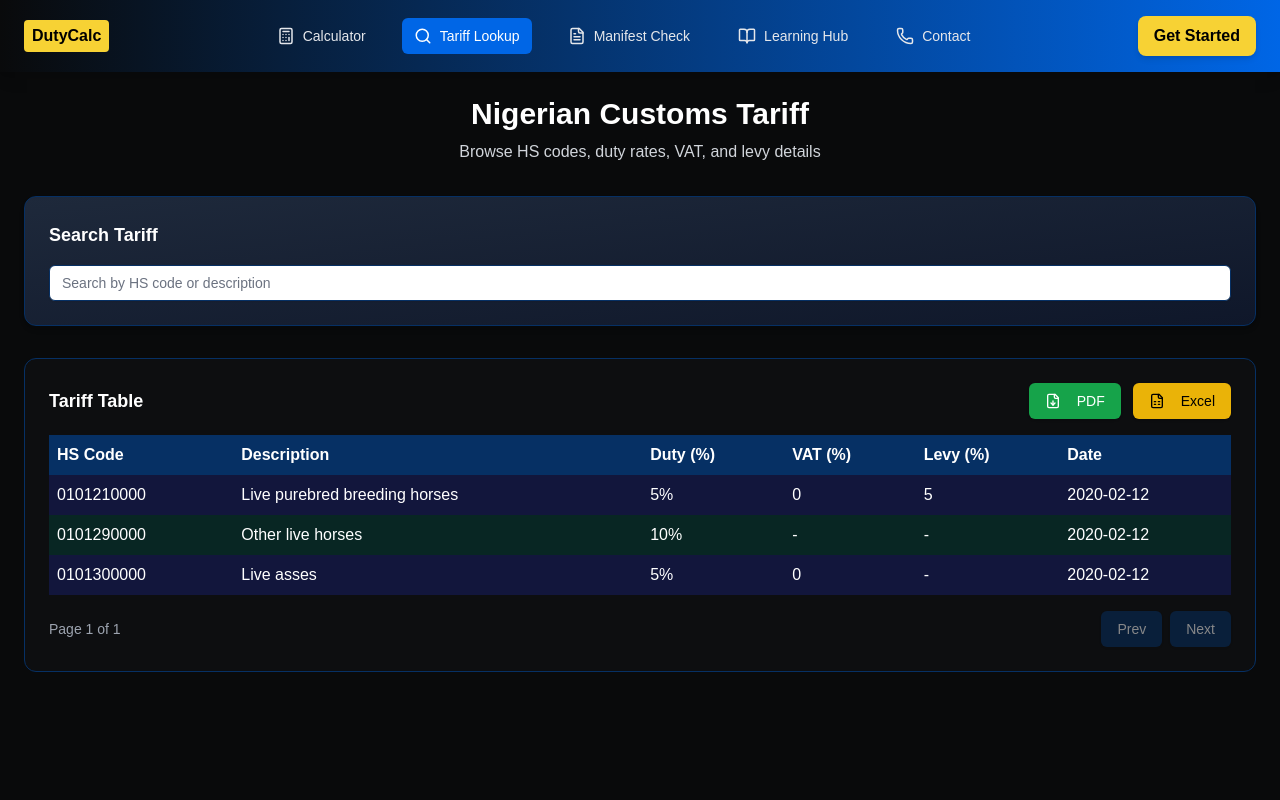
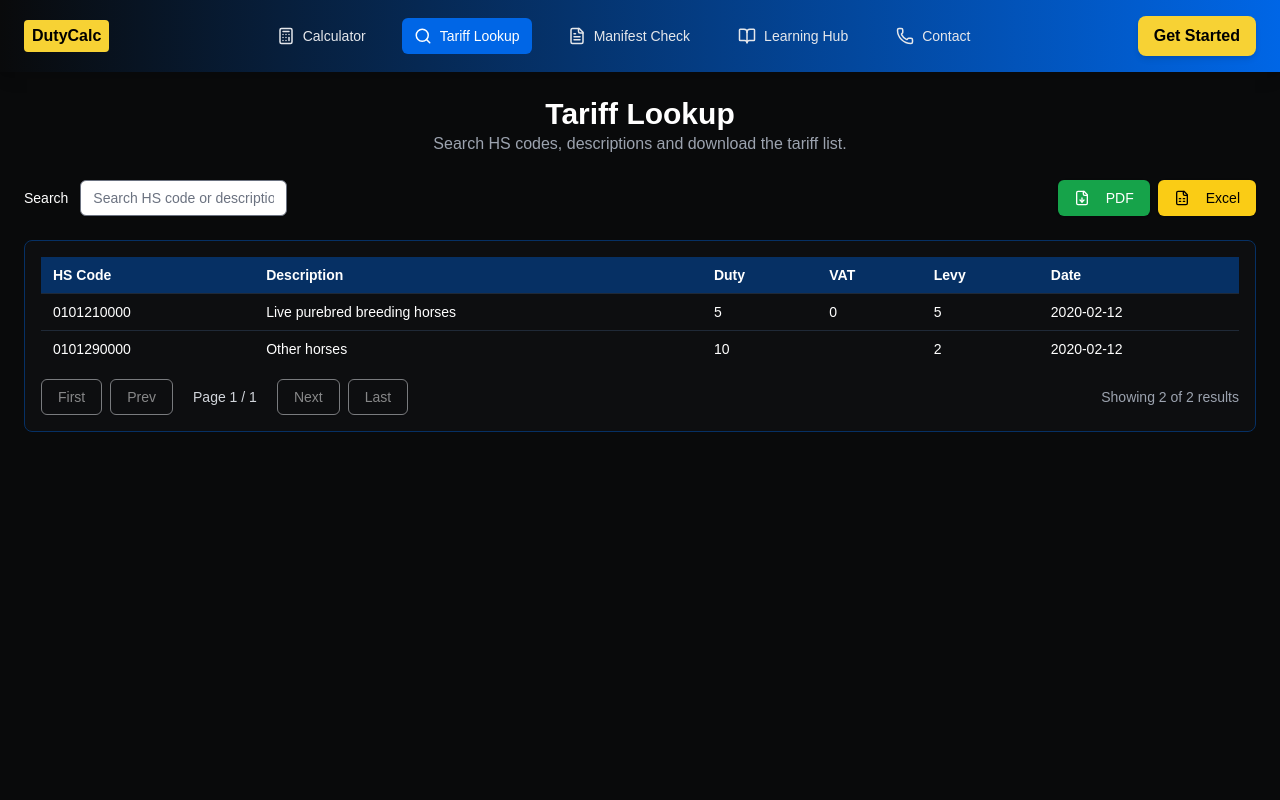
Before and after one commit to Ayblack07/dutycalc, a Next.js app: page /tariff in a window 1280 px wide. Shown: the top 800 px of the page. Built offline with nearby package versions, Linux system fonts and the light colour scheme.

Commit message:
Fix eslint any errors, update tariff pages with PDF export

```diff
--- a/src/app/tariff/page.tsx
+++ b/src/app/tariff/page.tsx
@@ -1,22 +1,25 @@
 "use client";
 
-import { useState, useMemo } from "react";
+import { JSX, useMemo, useState } from "react";
 import { Button } from "@/components/ui/button";
 import { Input } from "@/components/ui/input";
+import { Label } from "@/components/ui/label";
 import { FileDown, FileSpreadsheet } from "lucide-react";
+import { format } from "date-fns";
 
-// ✅ Type for Tariff Data
-export type TariffRow = {
+type TariffRow = {
   hsCode: string;
   description: string;
-  dutyRate: number;
-  vat?: number | null;
-  levy?: number | null;
-  date: string;
+  dutyRate?: number | null; // percent
+  vat?: number | null; // percent
+  levy?: number | null; // percent
+  date: string; // ISO date or displayable string
 };
 
-// ✅ Example Tariff Data (replace with real JSON later)
-const tariffData: TariffRow[] = [
+// ----------------------
+// Mock sample data (replace with your real data / API later)
+// ----------------------
+const SAMPLE_TARIFF: TariffRow[] = [
   {
     hsCode: "0101210000",
     description: "Live purebred breeding horses",
@@ -27,170 +30,184 @@ const tariffData: TariffRow[] = [
   },
   {
     hsCode: "0101290000",
-    description: "Other live horses",
+    description: "Other horses",
     dutyRate: 10,
     vat: null,
-    levy: null,
+    levy: 2,
     date: "2020-02-12",
   },
-  {
-    hsCode: "0101300000",
-    description: "Live asses",
-    dutyRate: 5,
-    vat: 0,
-    levy: null,
-    date: "2020-02-12",
-  },
+  // ... add more sample items as needed (this is just illustrative)
 ];
 
-// ✅ Pagination settings
-const ROWS_PER_PAGE = 10;
+// ----------------------
+// Tariff page component
+// ----------------------
+export default function TariffPage(): JSX.Element {
+  const [query, setQuery] = useState("");
+  const [page, setPage] = useState<number>(1);
+  const rowsPerPage = 10;
 
-export default function TariffPage() {
-  const [keyword, setKeyword] = useState("");
-  const [page, setPage] = useState(1);
+  // ----------------------
+  // Filtered list
+  // ----------------------
+  const filtered = useMemo(() => {
+    const q = query.trim().toLowerCase();
+    if (!q) return SAMPLE_TARIFF;
+    return SAMPLE_TARIFF.filter((r) => {
+      return (
+        r.hsCode.toLowerCase().includes(q) ||
+        r.description.toLowerCase().includes(q)
+      );
+    });
+  }, [query]);
 
-  // ✅ Filtering
-  const filtered = useMemo(() => {
-    const kw = keyword.toLowerCase();
-    return tariffData.filter(
-      (row) =>
-        row.hsCode.toLowerCase().includes(kw) ||
-        row.description.toLowerCase().includes(kw)
-    );
-  }, [keyword]);
+  const totalPages = Math.max(1, Math.ceil(filtered.length / rowsPerPage));
+  const paginated = filtered.slice((page - 1) * rowsPerPage, page * rowsPerPage);
 
-  // ✅ Pagination
-  const totalPages = Math.ceil(filtered.length / ROWS_PER_PAGE);
-  const paginated = filtered.slice(
-    (page - 1) * ROWS_PER_PAGE,
-    page * ROWS_PER_PAGE
-  );
+  const next = () => setPage((p) => Math.min(p + 1, totalPages));
+  const prev = () => setPage((p) => Math.max(1, p - 1));
+  const gotoFirst = () => setPage(1);
+  const gotoLast = () => setPage(totalPages);
 
-  // ✅ Export PDF
-  const exportPDF = async () => {
-    const [{ jsPDF }] = await Promise.all([
-      import("jspdf"),
-      import("jspdf-autotable"),
-    ]);
+  // ----------------------
+  // PDF export (dynamic import)
+  // ----------------------
+  const exportPDF = async (): Promise<void> => {
+    // dynamic import + proper typing without 'any'
+    const jsPDFModule = (await import("jspdf")) as typeof import("jspdf");
+    // plugin
+    await import("jspdf-autotable");
+
+    // jsPDF type
+    type JsPDFType = import("jspdf").jsPDF;
+
+    // autoTable options type (minimal)
+    type AutoTableOptions = {
+      head?: (string | number)[][];
+      body?: (string | number)[][];
+      startY?: number;
+      styles?: { fontSize?: number };
+      headStyles?: Record<string, unknown>;
+      alternateRowStyles?: Record<string, unknown>;
+      [key: string]: unknown;
+    };
+
+    const { jsPDF } = jsPDFModule;
     const doc = new jsPDF();
 
-    const body = filtered.map((r) => [
+    doc.setFontSize(14);
+    doc.text("DutyCalc — Tariff Export", 14, 20);
+    doc.setFontSize(10);
+    doc.text(`Rows exported: ${filtered.length}`, 14, 28);
+
+    const tableBody: (string | number)[][] = filtered.map((r) => [
       r.hsCode,
       r.description,
-      r.dutyRate,
-      r.vat ?? "-",
-      r.levy ?? "-",
+      r.dutyRate !== null && r.dutyRate !== undefined ? `${r.dutyRate}%` : "",
+      r.vat !== null && r.vat !== undefined ? `${r.vat}%` : "",
+      r.levy !== null && r.levy !== undefined ? `${r.levy}%` : "",
       r.date,
     ]);
 
-    doc.autoTable({
-      head: [["HS Code", "Description", "Duty (%)", "VAT (%)", "Levy (%)", "Date"]],
-      body,
-      startY: 20,
-      styles: { fontSize: 10 },
-      headStyles: { fillColor: [6, 48, 100], textColor: 255 },
-      alternateRowStyles: { fillColor: [240, 240, 240] },
+    // call autoTable: safe typing by declaring docWithTable
+    const docWithTable = doc as JsPDFType & {
+      autoTable?: (opts: AutoTableOptions) => void;
+    };
+
+    docWithTable.autoTable?.({
+      startY: 36,
+      head: [["HS Code", "Description", "Duty", "VAT", "Levy", "Date"]],
+      body: tableBody,
+      theme: "grid",
+      styles: { fontSize: 9 },
+      headStyles: { fillColor: [6, 48, 100], textColor: [255, 255, 255] },
+      alternateRowStyles: { fillColor: [245, 245, 245] },
     });
 
-    doc.save("tariff-data.pdf");
+    doc.save(`tariff-export-${new Date().toISOString().slice(0, 10)}.pdf`);
   };
 
-  // ✅ Export Excel (CSV)
-  const exportExcel = () => {
-    const csvRows = [
-      ["HS Code", "Description", "Duty (%)", "VAT (%)", "Levy (%)", "Date"].join(","),
-      ...filtered.map((r) =>
-        [
-          r.hsCode,
-          `"${r.description}"`, // quote to handle commas
-          r.dutyRate,
-          r.vat ?? "-",
-          r.levy ?? "-",
-          r.date,
-        ].join(",")
-      ),
-    ].join("\n");
+  // ----------------------
+  // Excel/CSV export (dynamic)
+  // ----------------------
+  const exportExcel = async (): Promise<void> => {
+    // dynamic import and typed cast
+    const XLSX = (await import("xlsx")) as typeof import("xlsx");
 
-    const blob = new Blob([csvRows], { type: "text/csv" });
-    const url = window.URL.createObjectURL(blob);
-    const a = document.createElement("a");
-    a.href = url;
-    a.download = "tariff-data.csv";
-    a.click();
-    window.URL.revokeObjectURL(url);
+    const worksheet = XLSX.utils.json_to_sheet(
+      filtered.map((r) => ({
+        "HS Code": r.hsCode,
+        Description: r.description,
+        Duty: r.dutyRate ?? "",
+        VAT: r.vat ?? "",
+        Levy: r.levy ?? "",
+        Date: r.date,
+      }))
+    );
+
+    const workbook = XLSX.utils.book_new();
+    XLSX.utils.book_append_sheet(workbook, worksheet, "Tariff");
+    XLSX.writeFile(workbook, `tariff-export-${new Date().toISOString().slice(0, 10)}.xlsx`);
   };
 
+  // ----------------------
+  // Render
+  // ----------------------
   return (
-    <div className="max-w-7xl mx-auto p-6 space-y-8">
-      {/* Header */}
-      <div className="text-center">
-        <h1 className="text-3xl font-bold text-white mb-2">
-          Nigerian Customs Tariff
-        </h1>
-        <p className="text-gray-300">
-          Browse HS codes, duty rates, VAT, and levy details
-        </p>
-      </div>
+    <div className="max-w-7xl mx-auto p-6 space-y-6">
+      <header className="text-center">
+        <h1 className="text-3xl font-bold text-white">Tariff Lookup</h1>
+        <p className="text-gray-400">Search HS codes, descriptions and download the tariff list.</p>
+      </header>
 
-      {/* Search */}
-      <div className="bg-gradient-to-br from-[#1e293b] to-[#0f172a] p-6 rounded-xl shadow-md border border-[#063064]">
-        <h2 className="text-lg font-semibold text-white mb-4">
-          Search Tariff
-        </h2>
+      {/* Controls */}
+      <div className="flex flex-col md:flex-row items-start md:items-center justify-between gap-4">
+        <div className="flex items-center gap-3 w-full md:w-auto">
+          <Label className="text-white">Search</Label>
           <Input
-          value={keyword}
+            value={query}
             onChange={(e) => {
-            setKeyword(e.target.value);
-            setPage(1); // reset to first page when searching
+              setQuery(e.target.value);
+              setPage(1);
             }}
-          placeholder="Search by HS code or description"
-          className="bg-white text-black border border-[#063064]"
+            placeholder="Search HS code or description"
+            className="bg-white text-black"
           />
         </div>
 
-      {/* Table Section */}
-      <div className="bg-[#0D0E10] p-6 rounded-xl border border-[#063064] text-white">
-        <div className="flex justify-between items-center mb-4">
-          <h2 className="text-lg font-semibold">Tariff Table</h2>
-          <div className="flex gap-3">
+        <div className="flex items-center gap-2">
           <Button onClick={exportPDF} className="bg-green-600 hover:bg-green-700">
             <FileDown className="w-4 h-4 mr-2" /> PDF
           </Button>
-            <Button
-              onClick={exportExcel}
-              className="bg-yellow-500 hover:bg-yellow-600 text-black"
-            >
+          <Button onClick={exportExcel} className="bg-yellow-400 hover:bg-yellow-500 text-black">
             <FileSpreadsheet className="w-4 h-4 mr-2" /> Excel
           </Button>
         </div>
       </div>
+
+      {/* Table */}
+      <div className="bg-[#0D0E10] p-4 rounded-lg border border-[#063064] text-white">
         <div className="overflow-x-auto">
-          <table className="w-full text-left border-collapse">
-            <thead>
-              <tr className="bg-[#063064] text-white">
-                <th className="p-2">HS Code</th>
-                <th className="p-2">Description</th>
-                <th className="p-2">Duty (%)</th>
-                <th className="p-2">VAT (%)</th>
-                <th className="p-2">Levy (%)</th>
-                <th className="p-2">Date</th>
+          <table className="w-full text-sm">
+            <thead className="bg-[#063064] text-white">
+              <tr>
+                <th className="py-2 px-3 text-left">HS Code</th>
+                <th className="py-2 px-3 text-left">Description</th>
+                <th className="py-2 px-3 text-left">Duty</th>
+                <th className="py-2 px-3 text-left">VAT</th>
+                <th className="py-2 px-3 text-left">Levy</th>
+                <th className="py-2 px-3 text-left">Date</th>
               </tr>
             </thead>
             <tbody>
-              {paginated.map((row, i) => (
-                <tr
-                  key={row.hsCode}
-                  className={`hover:bg-[#2c3446] ${
-                    i % 2 === 0 ? "bg-[#1a237e]/40" : "bg-[#004d40]/40"
-                  }`}
-                >
-                  <td className="p-2">{row.hsCode}</td>
-                  <td className="p-2">{row.description}</td>
-                  <td className="p-2">{row.dutyRate}%</td>
-                  <td className="p-2">{row.vat ?? "-"}</td>
-                  <td className="p-2">{row.levy ?? "-"}</td>
-                  <td className="p-2">{row.date}</td>
+              {paginated.map((row) => (
+                <tr key={row.hsCode} className="border-t border-gray-800 hover:bg-[#11131a]">
+                  <td className="py-2 px-3 align-top">{row.hsCode}</td>
+                  <td className="py-2 px-3">{row.description}</td>
+                  <td className="py-2 px-3">{row.dutyRate ?? ""}</td>
+                  <td className="py-2 px-3">{row.vat ?? ""}</td>
+                  <td className="py-2 px-3">{row.levy ?? ""}</td>
+                  <td className="py-2 px-3">{format(new Date(row.date), "yyyy-MM-dd")}</td>
                 </tr>
               ))}
             </tbody>
@@ -198,25 +215,17 @@ export default function TariffPage() {
         </div>
 
         {/* Pagination */}
-        <div className="flex justify-between items-center mt-4">
-          <span className="text-sm text-gray-400">
-            Page {page} of {totalPages || 1}
-          </span>
-          <div className="flex gap-2">
-            <Button
-              disabled={page === 1}
-              onClick={() => setPage((p) => p - 1)}
-              className="bg-[#063064] text-white disabled:opacity-50"
-            >
-              Prev
-            </Button>
-            <Button
-              disabled={page === totalPages || totalPages === 0}
-              onClick={() => setPage((p) => p + 1)}
-              className="bg-[#063064] text-white disabled:opacity-50"
-            >
-              Next
-            </Button>
+        <div className="flex items-center justify-between mt-3">
+          <div className="flex items-center gap-2">
+            <Button onClick={gotoFirst} disabled={page === 1} variant="outline">First</Button>
+            <Button onClick={prev} disabled={page === 1} variant="outline">Prev</Button>
+            <span className="text-sm text-gray-300 px-3">Page {page} / {totalPages}</span>
+            <Button onClick={next} disabled={page === totalPages} variant="outline">Next</Button>
+            <Button onClick={gotoLast} disabled={page === totalPages} variant="outline">Last</Button>
+          </div>
+
+          <div className="text-sm text-gray-400">
+            Showing {paginated.length} of {filtered.length} results
           </div>
         </div>
       </div>
--- a/tsconfig.json
+++ b/tsconfig.json
@@ -12,6 +12,7 @@
     "resolveJsonModule": true,
     "isolatedModules": true,
     "jsx": "preserve",
+    "jsxImportSource": "react",
     "incremental": true,
     "plugins": [
       {
```
Lines whose indentation alone changed are shown as unchanged.
